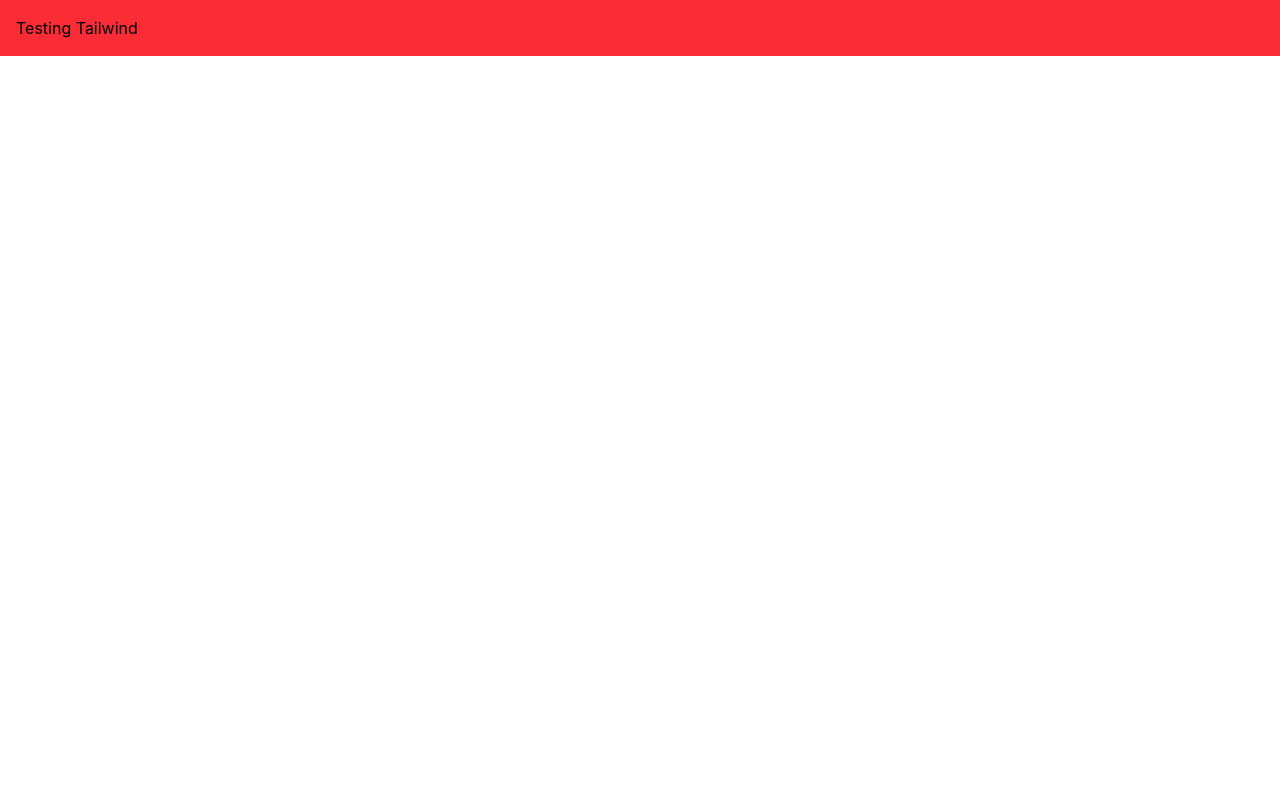
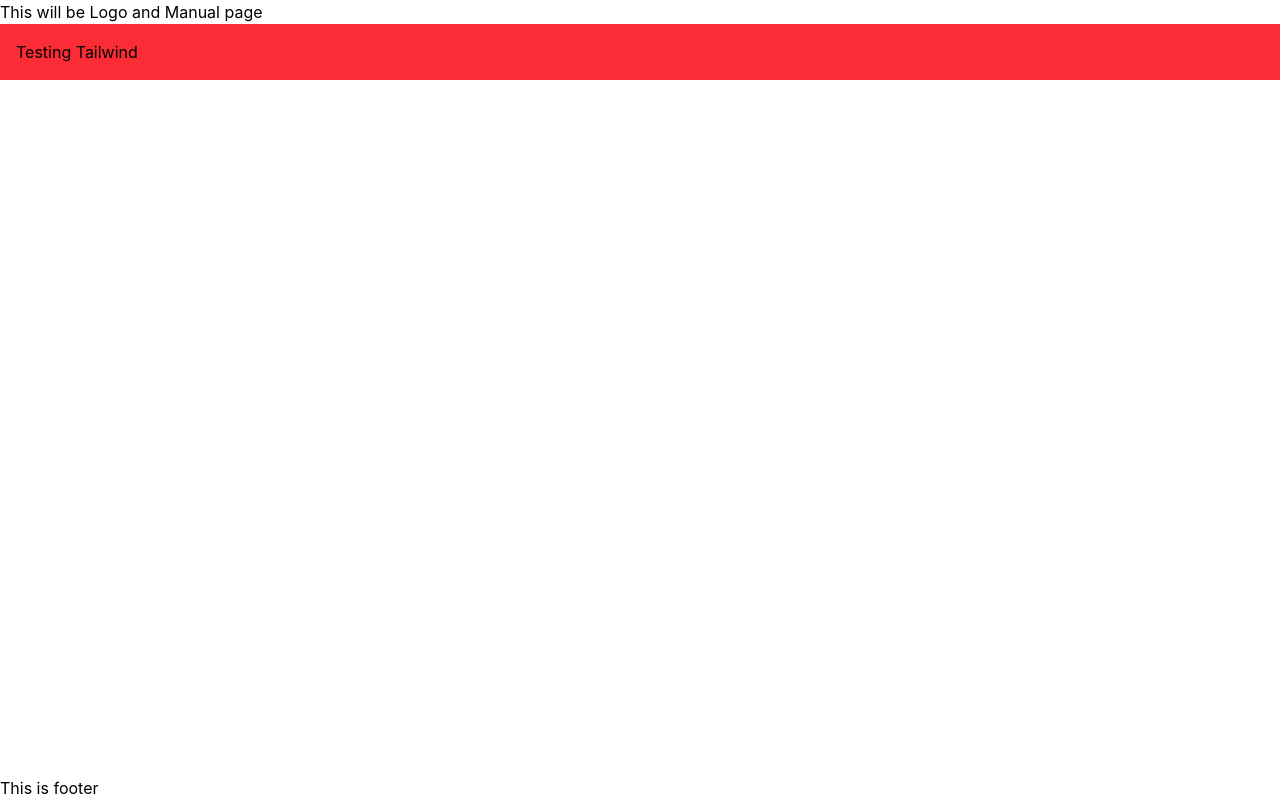
Before and after one commit to EgorFray/fdword, a React app in the folder frontend/: page /dashboard in a window 1280 px wide. Built offline with nearby package versions, Linux system fonts and the light colour scheme; the HTML template or start-up script is replaced by a standard one.

Commit message:
Start working on app layout

```diff
--- a/frontend/src/App.jsx
+++ b/frontend/src/App.jsx
@@ -1,14 +1,17 @@
 import { BrowserRouter, Navigate, Route, Routes } from "react-router-dom";
 import Dashboard from "./pages/Dashboard";
 import Manual from "./pages/Manual";
+import AppLayout from "./ui/AppLayout";
 
 function App() {
   return (
     <BrowserRouter>
       <Routes>
-        <Route index element={<Navigate replace to="/dashboard" />} />
-        <Route path="/dashboard" element={<Dashboard />} />
-        <Route path="/manual" element={<Manual />} />
+        <Route element={<AppLayout />}>
+          <Route index element={<Navigate replace to="/dashboard" />} />
+          <Route path="/dashboard" element={<Dashboard />} />
+          <Route path="/manual" element={<Manual />} />
+        </Route>
       </Routes>
     </BrowserRouter>
   );
--- a/frontend/src/ui/AppLayout.jsx
+++ b/frontend/src/ui/AppLayout.jsx
@@ -0,0 +1,17 @@
+import { Outlet } from "react-router-dom";
+import Header from "./Header";
+import Footer from "./Footer";
+
+function AppLayout() {
+  return (
+    <div className="flex min-h-screen flex-col">
+      <Header />
+      <main className="max-w-456 flex-1">
+        <Outlet />
+      </main>
+      <Footer />
+    </div>
+  );
+}
+
+export default AppLayout;
--- /dev/null
+++ b/frontend/src/ui/Footer.jsx
@@ -0,0 +1,5 @@
+function Footer() {
+  return <div>This is footer</div>;
+}
+
+export default Footer;
--- /dev/null
+++ b/frontend/src/ui/Header.jsx
@@ -0,0 +1,5 @@
+function Header() {
+  return <div>This will be Logo and Manual page</div>;
+}
+
+export default Header;
```
